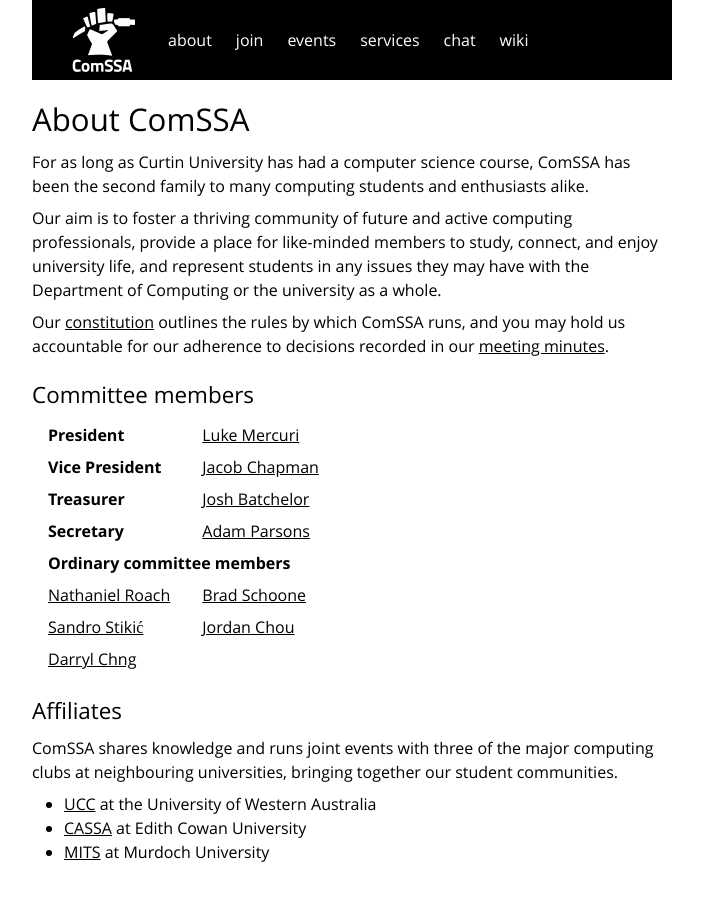
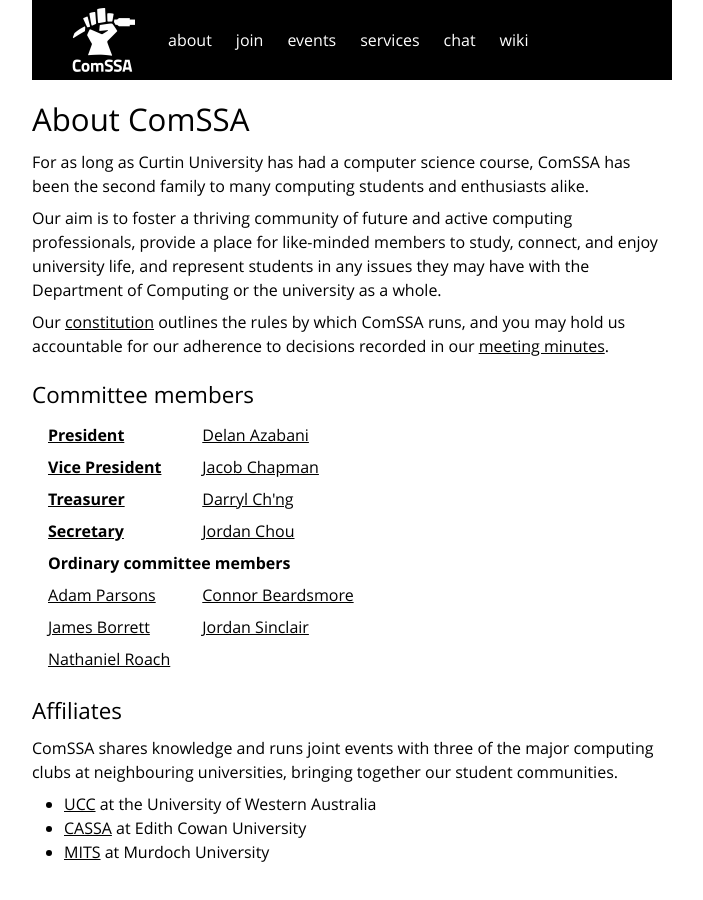
Before and after one commit to ComSSA/www.comssa.org.au, a Jekyll site: the page built from about/index.md, in a window 1280 px wide. Shown: the whole page, without its empty margins (288-991 px from the left). Built offline with Jekyll 4.4.1, drawn with Linux system fonts in a browser that asks for light colours.

Commit message:
update /about/

```diff
--- a/about/index.md
+++ b/about/index.md
@@ -22,34 +22,34 @@ minutes][minutes].
 
 <table class="horiz_tbl">
 	<tr>
-		<th>President</th>
-		<td><a href="mailto:president@comssa.org.au">Luke Mercuri</a></td>
+		<th><a href="mailto:president@comssa.org.au">President</a></th>
+		<td><a href="mailto:delan@comssa.org.au">Delan Azabani</a></td>
 	</tr>
 	<tr>
-		<th>Vice President</th>
-		<td><a href="mailto:vp@comssa.org.au">Jacob Chapman</a></td>
+		<th><a href="mailto:vp@comssa.org.au">Vice President</a></th>
+		<td><a href="mailto:jakeypoos@comssa.org.au">Jacob Chapman</a></td>
 	</tr>
 	<tr>
-		<th>Treasurer</th>
-		<td><a href="mailto:money@comssa.org.au">Josh Batchelor</a></td>
+		<th><a href="mailto:treasurer@comssa.org.au">Treasurer</a></th>
+		<td><a href="mailto:darryl@comssa.org.au">Darryl Ch'ng</a></td>
 	</tr>
 	<tr>
-		<th>Secretary</th>
-		<td><a href="mailto:secretary@comssa.org.au">Adam Parsons</a></td>
+		<th><a href="mailto:secretary@comssa.org.au">Secretary</a></th>
+		<td><a href="mailto:jordan@comssa.org.au">Jordan Chou</a></td>
 	</tr>
 	<tr>
 		<th colspan="2">Ordinary committee members</th>
 	</tr>
 	<tr>
-		<td><a href="mailto:nathaniel@comssa.org.au">Nathaniel Roach</a></td>
-		<td><a href="mailto:baron@comssa.org.au">Brad Schoone</a></td>
+		<td><a href="mailto:badges@comssa.org.au">Adam Parsons</a></td>
+		<td><a href="mailto:connor@comssa.org.au">Connor Beardsmore</a></td>
+	<tr>
 	</tr>
+		<td><a href="mailto:james@comssa.org.au">James Borrett</a></td>
+		<td><a href="mailto:jrs@comssa.org.au">Jordan Sinclair</a></td>
 	<tr>
-		<td><a href="mailto:none.yet@comssa.invalid">Sandro Stikić</a></td>
-		<td><a href="mailto:none.yet@comssa.invalid">Jordan Chou</a></td>
 	</tr>
-	<tr>
-		<td><a href="mailto:none.yet@comssa.invalid">Darryl Chng</a></td>
+		<td><a href="mailto:nroach44@comssa.org.au">Nathaniel Roach</a></td>
 	</tr>
 </table>
 
```
